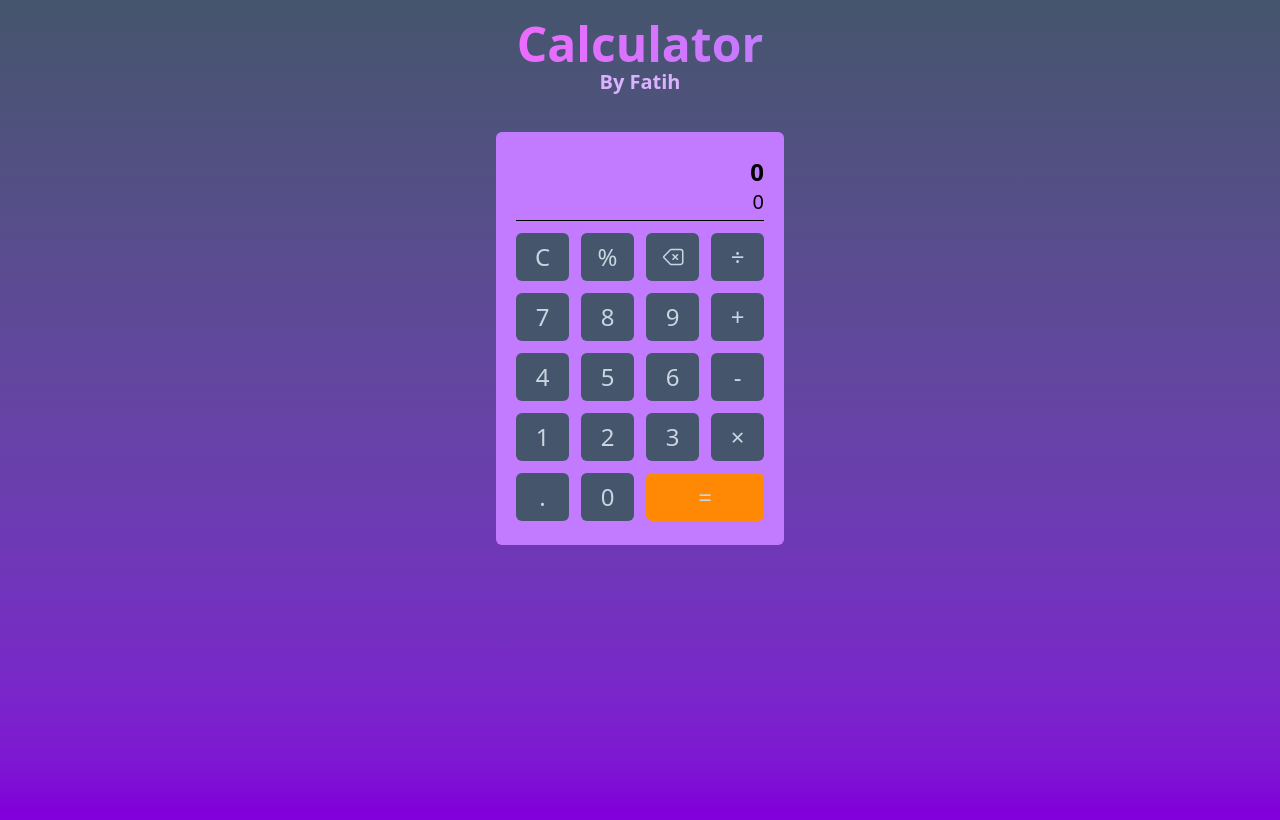
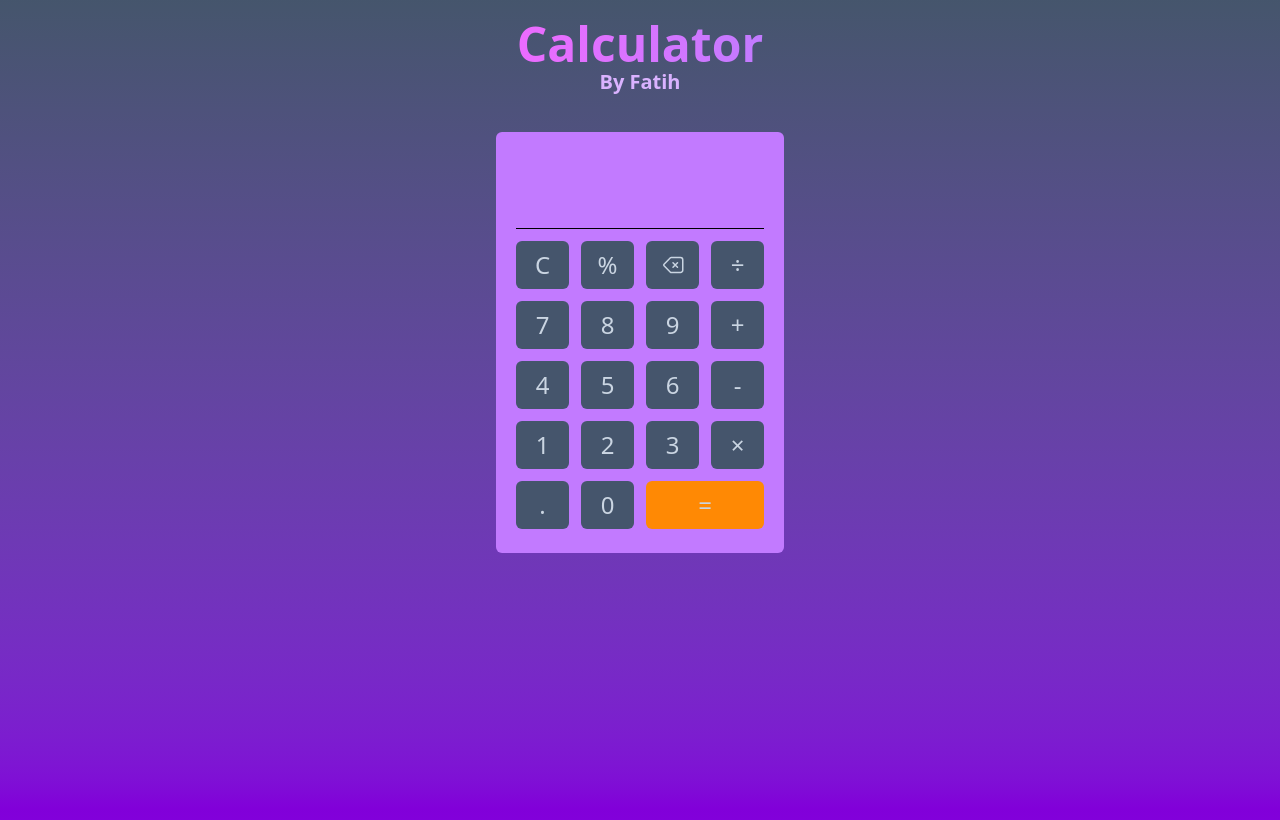
Before and after one commit to sabfatih/Calculator-App, a React (Vite) app: page / in a window 1280 px wide. Built offline with nearby package versions, Linux system fonts and the light colour scheme.

Commit message:
User can input with their keyboard in the input field, fixing several bugs but still have a lot of bugs tho

```diff
--- a/src/components/Calculator.jsx
+++ b/src/components/Calculator.jsx
@@ -7,8 +7,13 @@ const Calculator = () => {
   //   inputRef.current.focus();
   // }, []);
 
-  const [inputUser, setInputUser] = useState("0");
+  const [inputUser, setInputUser] = useState("");
   const [result, setResult] = useState("0");
+  const inputRef = useRef(null);
+
+  useEffect(() => {
+    inputRef.current.focus();
+  }, []);
 
   const checkOperators = (calculation, percentCalcsArgs) => {
     const removeLastChar = ["+", "-", "*", "/", "."];
@@ -32,18 +37,6 @@ const Calculator = () => {
       const hasPercentCalculation = calculation.match(percentNumberRegex);
 
       if (hasPercentCalculation) {
-        const percentageItSelfRegex = /[+\-*/]\d+%/g;
-
-        const plusAndMinus = ["+", "-"];
-
-        console.log(
-          // plusAndMinus
-          //   .map((operator) => calculation.lastIndexOf(operator))
-          //   .sort((a, b) => b - a)
-
-          calculation.match(percentageItSelfRegex)
-        );
-
         const lastOperator = operators
           .map((operator) => calculation.lastIndexOf(operator))
           .sort((a, b) => b - a)[0];
@@ -78,9 +71,9 @@ const Calculator = () => {
             return calculate;
           }
         };
-        console.log(calculation);
+        // console.log(calculation);
         const finalResult = calculate1(calculation);
-        console.log(" checkOperators ~ finalResult", finalResult);
+        // console.log(" checkOperators ~ finalResult", finalResult);
         return finalResult;
       }
     }
@@ -94,7 +87,7 @@ const Calculator = () => {
         .replaceAll("--", "+")
         .replaceAll("+-", "-")
     );
-    console.log(" useEffect ~ calculation", calculation);
+    // console.log(" useEffect ~ calculation", calculation);
 
     setResult(calculation);
   }, [inputUser]);
@@ -102,19 +95,28 @@ const Calculator = () => {
   return (
     <div className="mx-4 px-3 py-4">
       <div className="mx-auto w-72 rounded-md bg-purple-400 px-5 py-6">
-        {/* <label className="text-right flex flex-col pt-8 px-3">
+        <div className="flex flex-col">
           <input
+            onChange={(e) => {
+              let allowedInput = e.target.value;
+
+              const disallowedChars = /[^0-9+\-*/%.]+/g;
+              if (allowedInput.match(disallowedChars)) {
+                allowedInput = allowedInput.replace(disallowedChars, "");
+              }
+
+              setInputUser(allowedInput);
+              // inputHandler(allowedInput);
+            }}
+            onKeyDown={(e) => {}}
+            ref={inputRef}
             type="text"
-            ref={inputRef}
-            className="bg-none text-xl ml-auto outline-none text-neutral-800"
+            className="text-right outline-none text-3xl font-semibold"
+            spellCheck={false}
+            autoComplete="off"
+            value={inputUser}
           />
-          <p className="">123</p>
-        </label>
-        */}
-
-        <div className="flex flex-col">
-          <p className="ml-auto text-2xl font-semibold">{inputUser}</p>
-          <p className="ml-auto text-xl">{result}</p>
+          <p className="ml-auto text-xl mt-1 opacity-60 min-h-7">{result}</p>
         </div>
         <hr className="border-t-1 my-1" />
         {/* Buttons */}
@@ -149,18 +151,16 @@ const Calculator = () => {
 };
 
 const Button = ({ input, setInputUser }) => {
-  return (
-    <button
-      onClick={() => {
+  const buttonHandler = (input) => {
     const operators = ["+", "-", "×", "÷"];
 
     setInputUser((prev) => {
       let acceptedInput = "";
       let finalResult = "";
 
-          if (prev == "0") {
-            if (operators.includes(input) || input == "%") {
-              acceptedInput = "0";
+      if (prev == "") {
+        if (input == "+" || input == "×" || input == "÷" || input == "%") {
+          acceptedInput = "";
         } else {
           if (input == ".") {
             acceptedInput = "0.";
@@ -179,10 +179,7 @@ const Button = ({ input, setInputUser }) => {
 
         if (
           (operators.includes(prev.slice(-1)) &&
-                (input == "+" ||
-                  input == "×" ||
-                  input == "÷" ||
-                  input == "%")) ||
+            (input == "+" || input == "×" || input == "÷" || input == "%")) ||
           // all of these 4, operators(except "-") and "%" can't be inputted after operators
           (operators.includes(prev.slice(-1)) &&
             operators.includes(prev.slice(-2, -1)) &&
@@ -199,10 +196,15 @@ const Button = ({ input, setInputUser }) => {
         finalResult = prev + acceptedInput;
       }
 
+      console.log(" setInputUser ~ finalResult", finalResult);
       return finalResult;
     });
-      }}
-      className="w-full h-12 text-2xl rounded-md bg-slate-600 text-slate-300 cursor-pointer hover:bg-slate-700 transition-colors"
+  };
+
+  return (
+    <button
+      onClick={() => buttonHandler(input)}
+      className="w-full h-12 text-2xl rounded-md bg-slate-600 text-slate-300 cursor-pointer hover:bg-slate-700 active:opacity-75 transition-colors"
     >
       {input}
     </button>
@@ -213,7 +215,7 @@ const ClearButton = ({ setInputUser }) => {
   return (
     <button
       onClick={() => {
-        setInputUser("0");
+        setInputUser("");
       }}
       className="w-full h-12 text-2xl rounded-md bg-slate-600 text-slate-300 cursor-pointer hover:bg-slate-700 transition-colors"
     >
@@ -228,7 +230,7 @@ const BackspaceButton = ({ setInputUser }) => {
       onClick={() => {
         setInputUser((prev) => {
           if (prev.length == 1) {
-            return "0";
+            return "";
           } else {
             return prev.slice(0, -1);
           }
```
Lines whose indentation alone changed are shown as unchanged.
